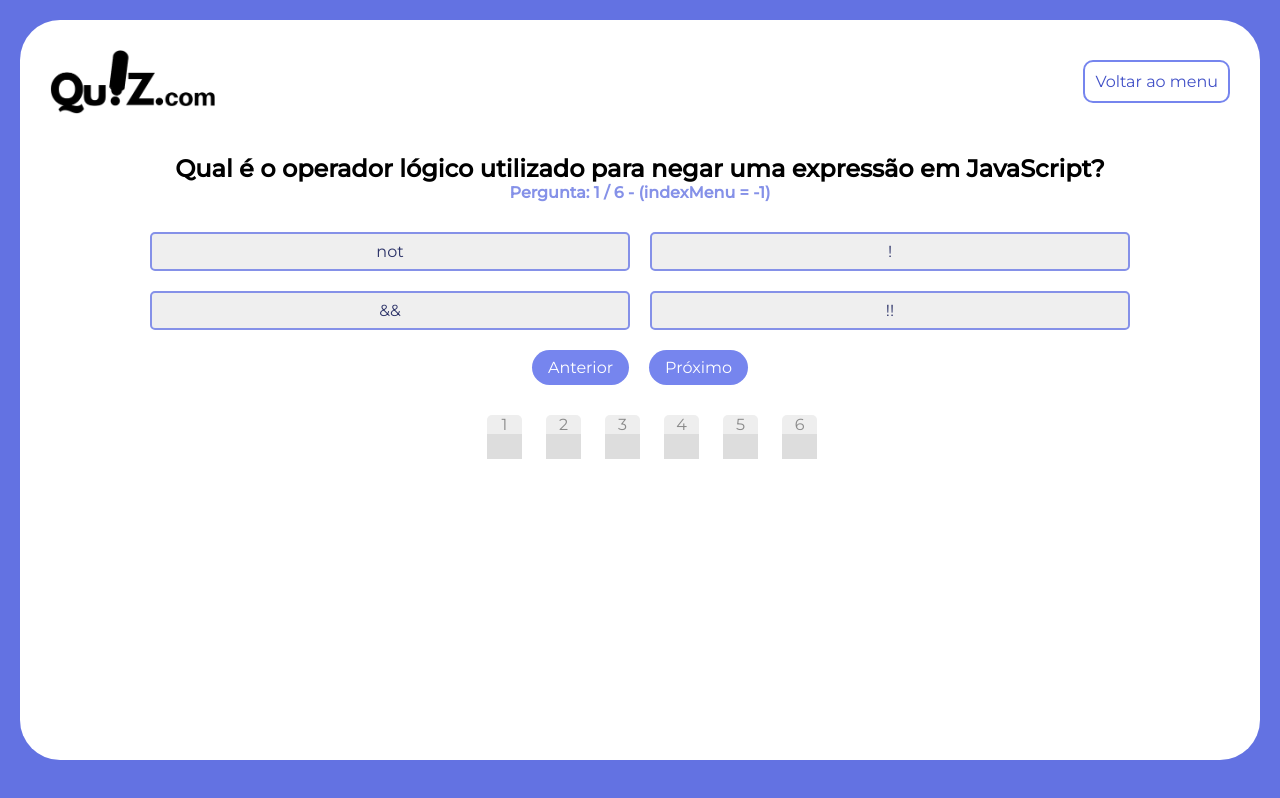
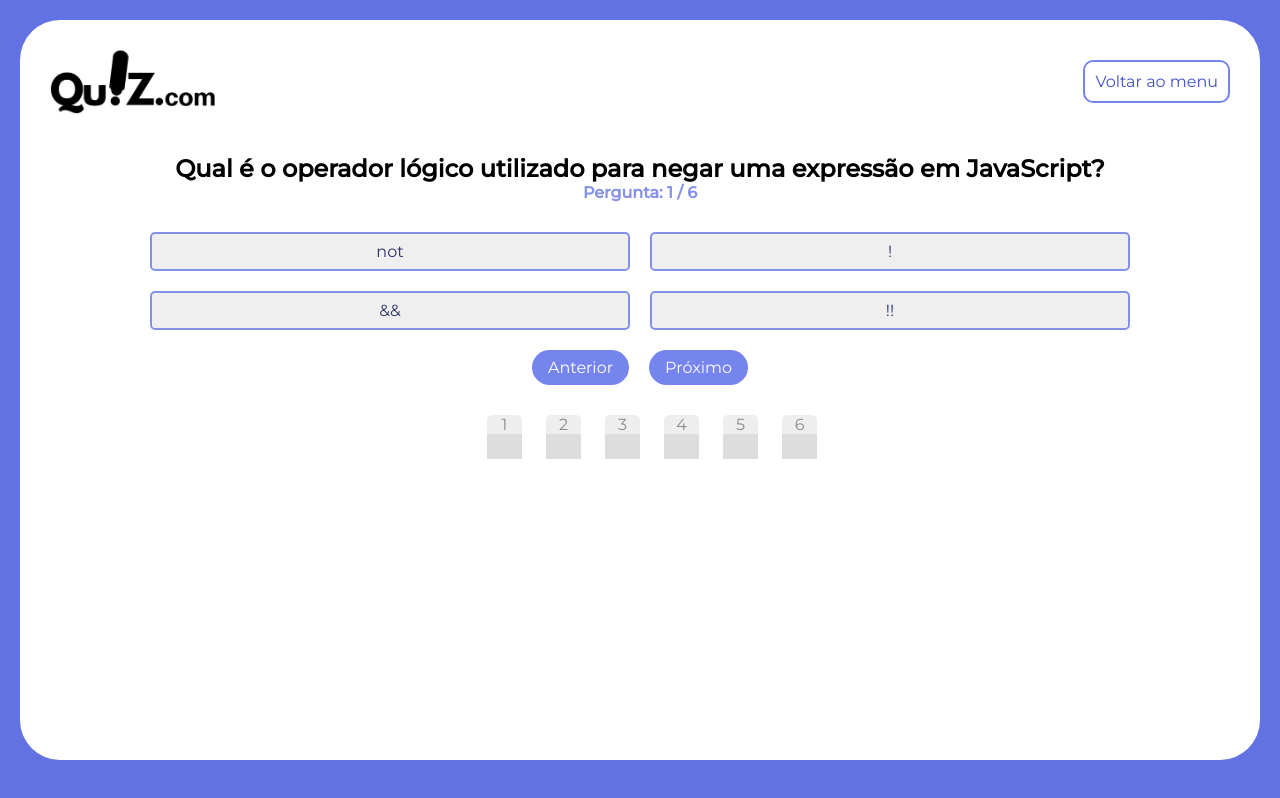
Before and after one commit to isthefani/quiz-project, a React (Vite) app: page /questions in a window 1280 px wide. Built offline with nearby package versions, Linux system fonts and the light colour scheme.

Commit message:
ajuste botao home

```diff
--- a/src/components/divHomeCategory/categories.jsx
+++ b/src/components/divHomeCategory/categories.jsx
@@ -19,8 +19,8 @@ export default function Categories({title, description, logo, color, selected, o
     height: 13rem;
     border-top-left-radius: 20px;
     border-top-right-radius: 20px;
-    background-color: ${props => props.selected ? props.color : "#ddd"};
-    color: ${props => (props.selected ? (color === "#fbff14"? "#000" :"#fff") : "#000")};
+    background-color: ${selected ? color : "#ddd"};
+    color: ${(selected ? (color === "#fbff14"? "#000" :"#fff") : "#000")};
     margin: 50px 10px 0px 10px;
     padding: 12px;
     cursor: pointer;
--- a/src/components/header/header.jsx
+++ b/src/components/header/header.jsx
@@ -30,7 +30,7 @@ const Logo = styled.img`
 export default function Header({conteudo, path}) {
     return(
         <HeaderStyle>
-            <Logo src="public\logoQuiz.png"></Logo>
+            <Logo src="/logoQuiz.png"></Logo>
             <Link href={path}>{conteudo}</Link>
         </HeaderStyle>
     )
--- a/src/pages/Home/index.jsx
+++ b/src/pages/Home/index.jsx
@@ -1,4 +1,4 @@
-import React, { useState } from "react";
+import { useState } from "react";
 import Header from "../../components/header/header";
 import {BoxCenter, Container, Container2 } from "../Questions/styles";
 import Categories from '../../components/divHomeCategory/categories';
@@ -14,7 +14,10 @@ const Home = () => {
   const [selectedCardIndex, setSelectedCardIndex] = useState(-1);
 
   const CardClick = (index) => {
-    setSelectedCardIndex(index);
+    if(index == index)
+      setSelectedCardIndex(index);
+    else
+      setSelectedCardIndex(-1);
   };
 
   return (
@@ -68,7 +71,11 @@ const Home = () => {
           </BoxCenter>
 
           <BoxCenter style={{margin: 20}}>
+            {selectedCardIndex != -1?
             <ButtonHome value={"Iniciar Quiz"} href={"/questions"}/>
+            :
+            ""
+            }
           </BoxCenter>
 
         </Container2>
--- a/src/pages/Questions/index.jsx
+++ b/src/pages/Questions/index.jsx
@@ -5,7 +5,6 @@ import ButtonNext from "../../components/buttons/buttonNext";
 import { ContPerg, BoxCenter, BoxPerg, Container } from "./styles";
 import Header from "../../components/header/header";
 import { Link } from "../../components/header/header";
-import { indexMenu } from "../../components/divHomeCategory/categories";
 
 const resp = {}
 const respoFinais = []
@@ -94,8 +93,7 @@ export default function Question(){
                     color: "#8591E8",
                     fontSize: 16,
                     marginBottom: 20}}>
-                Pergunta: {num+1} / {quiz.length} - (indexMenu = {indexMenu})
-
+                Pergunta: {num+1} / {quiz.length}
                 </h2>
             </BoxCenter>
 
```
